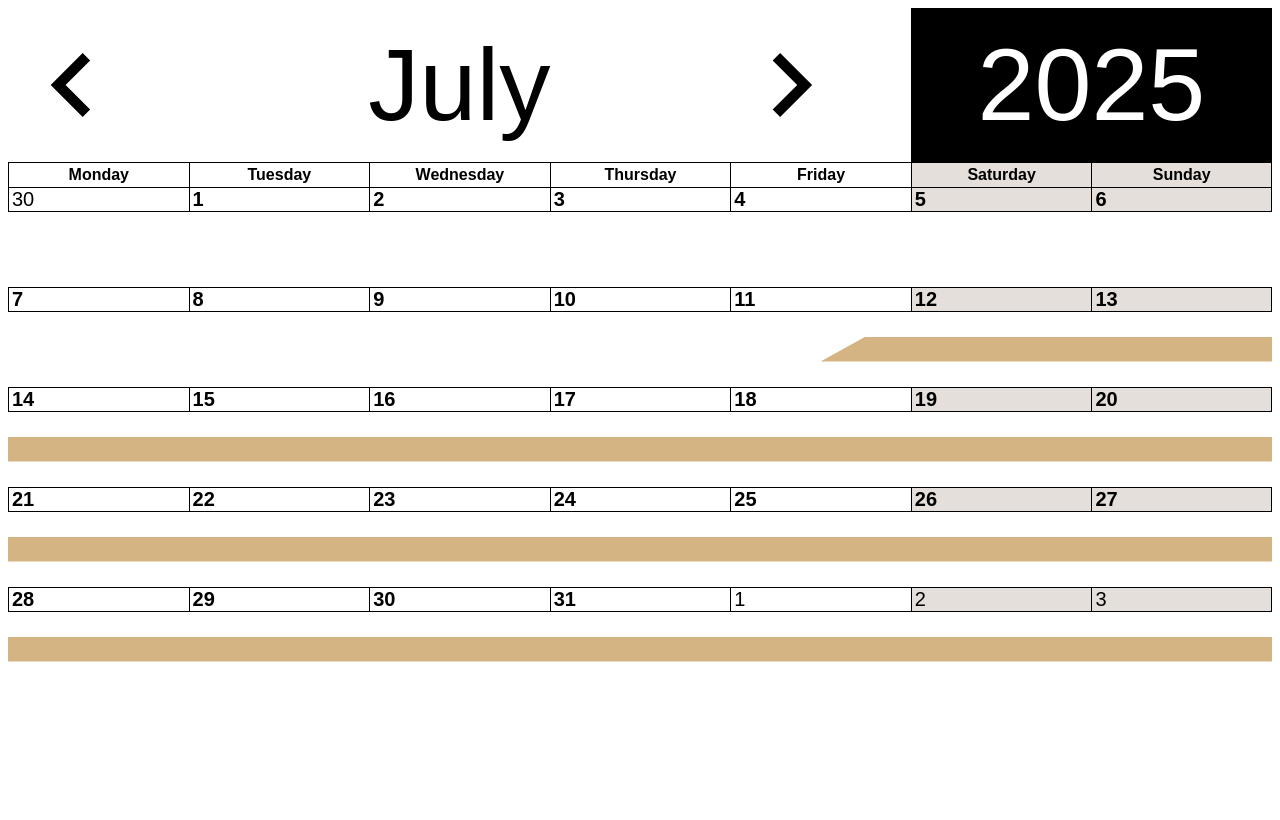
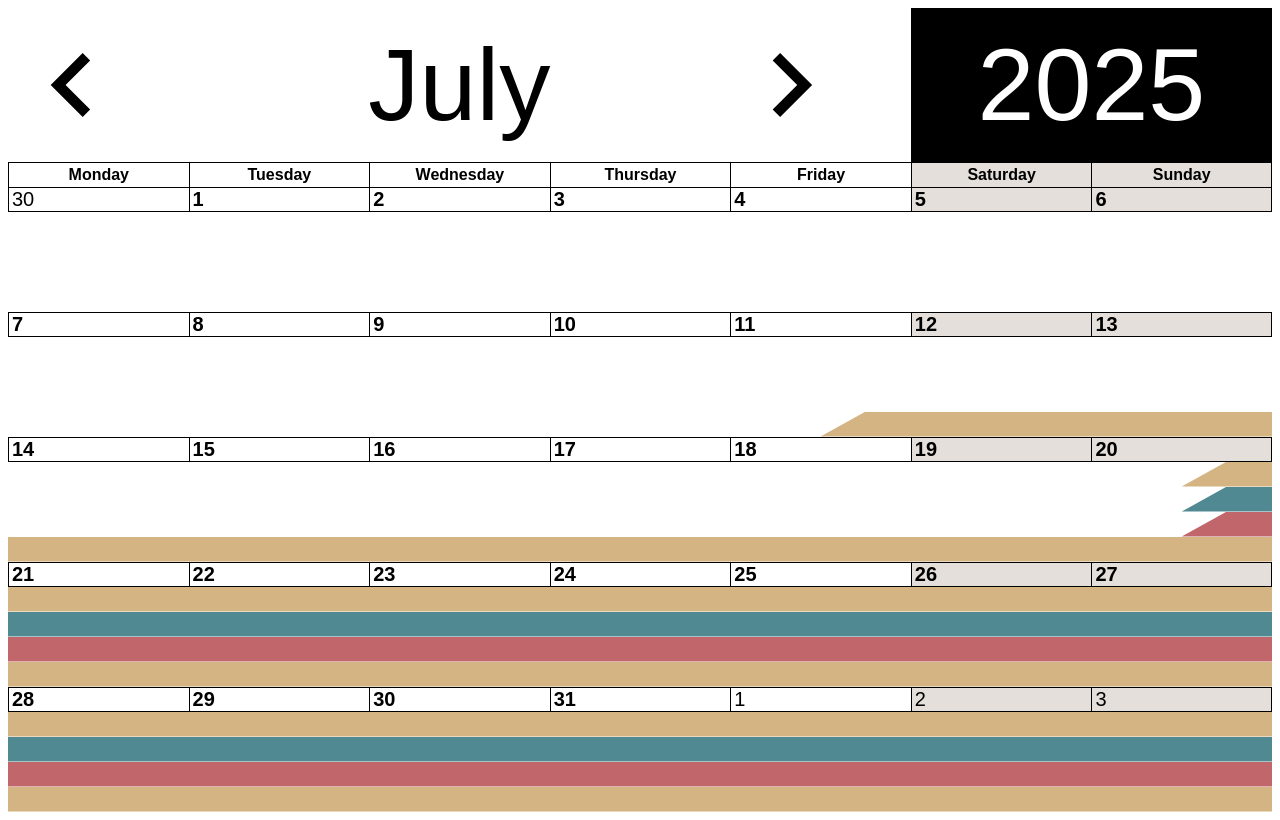
Before and after one commit to Lep333/guest_calendar, a Vue app: page / in a window 1280 px wide. Built offline with nearby package versions, Linux system fonts and the light colour scheme.

Commit message:
Fixed errors caused by moving to vue library.

```diff
--- a/dev/App.vue
+++ b/dev/App.vue
@@ -1,10 +1,18 @@
 <template>
   <div>
-    <GuestCalendar :events="[{id: 1, room: 2, start: new Date(), end: new Date(2025, 7, 22)}]" />
+    <GuestCalendar
+      :events="[
+        {id: 2, room: 1, start: new Date(2025, 6, 20), end: new Date(2025, 7, 22)},
+        {id: 4, room: 3, start: new Date(2025, 6, 20), end: new Date(2025, 7, 22)},
+        {id: 3, room: 2, start: new Date(2025, 6, 20), end: new Date(2025, 7, 24)},
+        {id: 5, room: 4, start: new Date(), end: new Date(2025, 7, 25)},
+      ]"
+      :start-of-the-week="1"
+      :time-slots="4"
+    />
   </div>
 </template>
 
 <script lang="ts" setup>
 import GuestCalendar from '../src/GuestCalendar.vue';
-// Nothing needed here for basic test
 </script>
--- a/package.json
+++ b/package.json
@@ -13,6 +13,7 @@
     "core-js": "^3.6.5",
     "perf_hooks": "^0.0.1",
     "repl": "^0.1.3",
+    "uuid": "^11.1.0",
     "vue": "^3.4.38"
   },
   "devDependencies": {
--- a/src/GuestCalendar.vue
+++ b/src/GuestCalendar.vue
@@ -11,19 +11,19 @@
       :style="{'--no-rows': (getDaysToShow / 7) * (timeSlots + 1) + 1}"
     >
       <div
-        v-for="(weekday, index) in 7"
-        :key="weekday"
+        v-for="index in 7"
+        :key="index"
         :class="
-          String(getDays[weekday - 1].toLocaleString('en-GB', {weekday: 'long'}))
+          String(getDays[index - 1].toLocaleString('en-GB', {weekday: 'long'}))
         "
         class="weekdayCaption"
-        :style="{'--start': index * 2 + 1, '--end': index * 2 + 3, '--row': 1}"
+        :style="{'--start': index * 2 - 1, '--end': index * 2 + 1, '--row': 1}"
       >
-        {{ weekdayCaptions[weekday - 1] }}
+        {{ getDayCaption[index - 1] }}
       </div>
       <div
         v-for="(weekday, index) in getDays"
-        :key="weekday"
+        :key="index"
         class="dayCaption weekTd"
         :class="[
           weekday.toLocaleString('en-GB', { weekday: 'long' }),
@@ -35,9 +35,9 @@
       </div>
       <div
         v-for="event in setCalEvents"
-        :key="event"
+        :key="event.id"
         class="event"
-        :class="'room' + event.room"
+        :class="'room' + (event.room % 3 + 1)"
         :style="getEventStyle(event)"
         @click="setSelectedEvent($event, event)"
       />
@@ -70,6 +70,7 @@
 </template>
 
 <script lang="ts">
+import {v4 as uuidv4} from 'uuid';
 import { nextTick } from 'vue';
 import { ref, provide } from 'vue';
 import TimeLabel from './components/TimeLabel.vue';
@@ -101,7 +102,7 @@ export default {
   setup() {
     let currYear = ref(new Date().getFullYear());
 
-    function changeYear(year) {
+    function changeYear(year: number) {
       currYear.value = year;
     }
 
@@ -111,10 +112,10 @@ export default {
   data() {
     return {
       currMonth: new Date().getMonth(),
-      weekdayCaptions: [],
       selectedEvent : null,
       x: 0,
       y: 0,
+      screenSizeChange: "long",
     };
   },
   computed: {
@@ -148,6 +149,16 @@ export default {
 
       return weeksToShow * 7;
     },
+    getDayCaption() {
+      let weekdayCaptions = []
+      let i = 0;
+      while (i < 7) {
+        let day = this.getDays[i]
+        weekdayCaptions.push(day.toLocaleString("default", {weekday: this.screenSizeChange}));
+        i++;
+      }
+      return  weekdayCaptions;
+    },
     setCalEvents() {
       let calEvents = [];
       let calObj;
@@ -160,21 +171,22 @@ export default {
       for (let event of events_this_month) {
         for (let i = 0; i < this.getDays.length / 7; i++) {
           let startOfWeek = this.getDays[i * 7];
-          let endOfWeek = this.getDays[i * 7 + 6];
-
+          let endOfWeek = new Date(startOfWeek.getFullYear(), startOfWeek.getMonth(), startOfWeek.getDate() + 7);
+          console.log(endOfWeek);
           let startWeek = false;
 
-          if (event.start <= endOfWeek && event.end >= startOfWeek) {
+          if (event.start < endOfWeek && event.end >= startOfWeek) {
+            console.log("oi");
             let startSlot;
             let duration;
             let endWeek;
-            if (event.start >= startOfWeek && event.start <= endOfWeek) {
+            if (event.start >= startOfWeek && event.start < endOfWeek) {
               startWeek = true;
               startSlot = this.dayToActualCalendarDay(event.start) * 2 + 2;
             } else {
               startSlot = 1;
             }
-            if (event.end >= startOfWeek && event.end <= endOfWeek) {
+            if (event.end >= startOfWeek && event.end < endOfWeek) {
               endWeek = true;
               duration = this.dayToActualCalendarDay(event.end) * 2 + 2;
             } else {
@@ -182,7 +194,8 @@ export default {
               duration = 15;
             }
             calObj = {
-              id: event.id,
+              id: uuidv4(),
+              eventID: event.id,
               room: event.room,
               startWeek: i,
               startSlot: startSlot,
@@ -199,10 +212,14 @@ export default {
   },
   mounted() {
     let desktop = window.matchMedia("(min-width: 768px)");
-    this.getDayCaption(desktop);
-    desktop.addEventListener("change", this.getDayCaption);
+    this.screenSizeChange = desktop.matches? "long": "short";
+    desktop.addEventListener("change", this.screenChange);
   },
   methods: {
+    screenChange() {
+      let desktop = window.matchMedia("(min-width: 768px)");
+      this.screenSizeChange = desktop.matches? "long": "short";
+    },
     setSelectedEvent(payload, e) {
       this.selectedEvent = e;
       this.x = payload.x + window.scrollX;
@@ -221,10 +238,10 @@ export default {
         }
       })
     },
-    dayToActualCalendarDay(day) {
+    dayToActualCalendarDay(day: Date) {
       return (day.getDay() - this.startOfTheWeek + 7) % 7;
     },
-    getCaptionStyle(index) {
+    getCaptionStyle(index: number) {
       const noHeaderRows = 2;
       const noWeeklyHeaderRows = 1;
       return `--start: ${(index % 7) * 2 + 1};
@@ -244,19 +261,6 @@ export default {
         --end: ${event.duration};
         --row: ${(noHeaderRows + event.room) + event.startWeek * (weeklyHeaderRows + this.timeSlots) };
         --poly: ${eventStyle}`;
-    },
-    getDayCaption() {
-      let desktop = window.matchMedia("(min-width: 768px)");
-
-      let option = desktop.matches? "long": "short";
-      let weekdayCaptions = []
-      let i = 0;
-      while (i < 7) {
-        let day = this.getDays[i]
-        weekdayCaptions.push(day.toLocaleString("default", {weekday: option}));
-        i++;
-      }
-      this.weekdayCaptions =  weekdayCaptions;
     },
     goToLastMonth() {
       if (this.currMonth == 0) {
@@ -285,7 +289,7 @@ export default {
         day: 'numeric',
       };
       for (let el of this.events) {
-        if (this.selectedEvent.id == el.id) {
+        if (this.selectedEvent.eventID == el.id) {
           event = el;
           break;
         }
```
Also changed, not shown: 1 other file (tests, documents, lock files or other folders).
